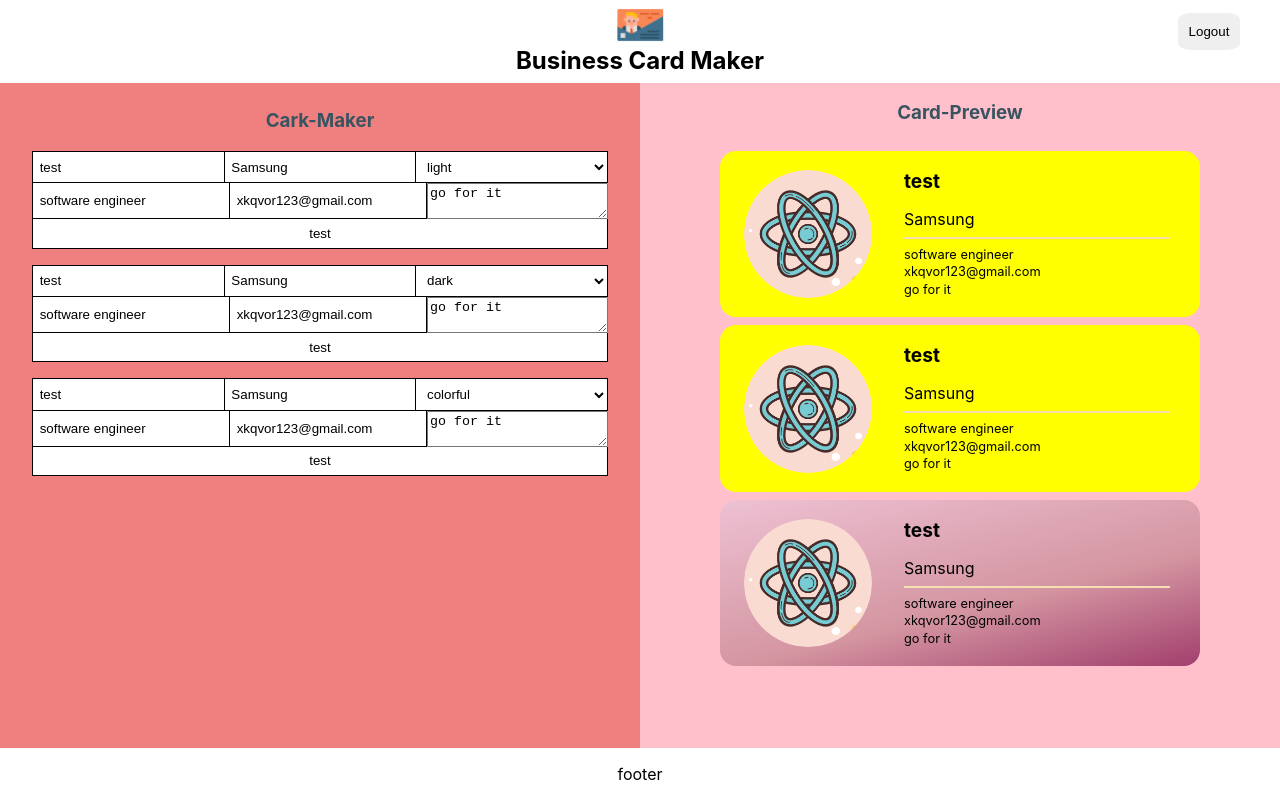
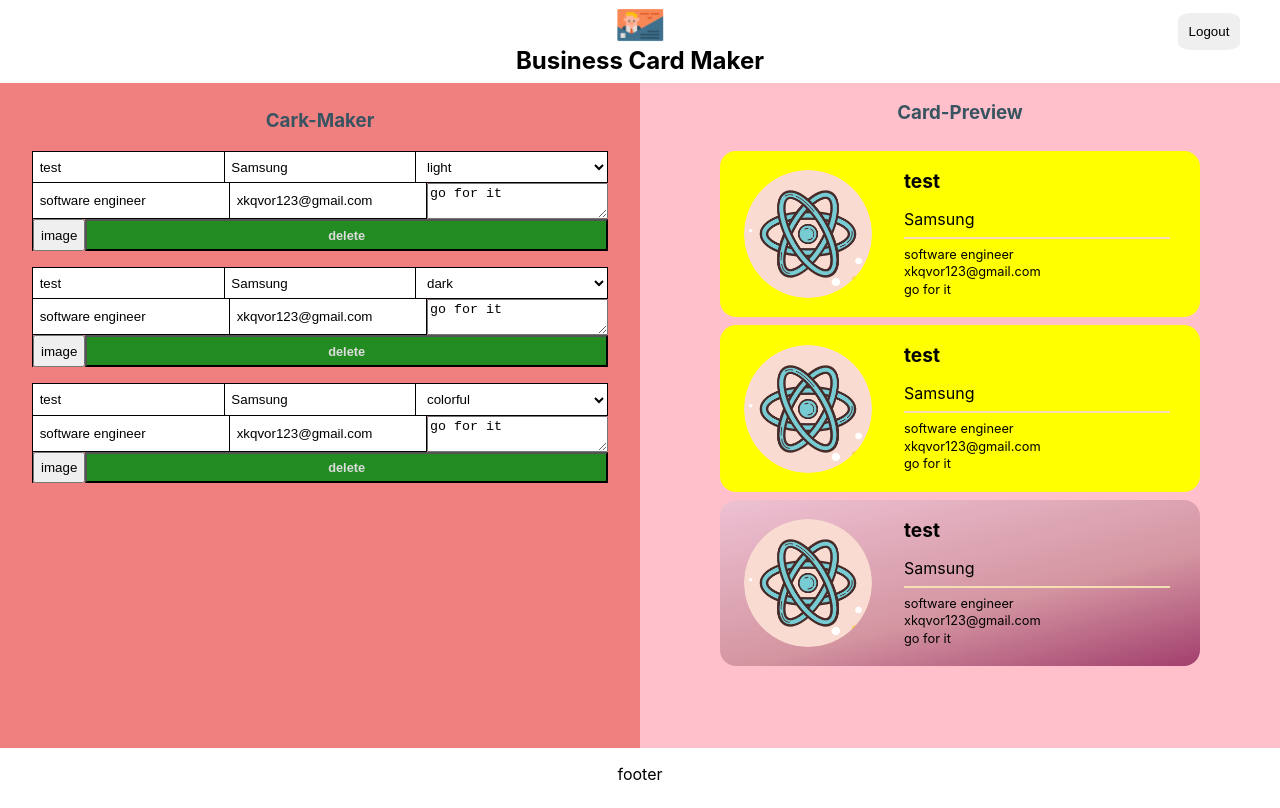
Before and after one commit to toppeak-web/2020, a React (Create React App) app: page /maker in a window 1280 px wide. Built offline with nearby package versions, Linux system fonts and the light colour scheme; no server answers; sample sign-in values are in the browser's storage.

Commit message:
4.1 add button css

```diff
--- a/src/components/card_edit/card_edit.jsx
+++ b/src/components/card_edit/card_edit.jsx
@@ -25,8 +25,9 @@
           <input className={styles.input} type="text" name="email" value={email}/>
           <textarea name="message" value={message}/>
           {/* button */}
-          <button className={styles.button}>
-              {name}
+          <button>image</button>
+          <button name="delete" className={styles.del_button}>
+              delete
           </button>
       </form>
   )
--- a/src/components/card_edit/card_edit.module.css
+++ b/src/components/card_edit/card_edit.module.css
@@ -33,3 +33,15 @@
 .textarea{
     flex-basis: 100%;
 }
+.del_button{
+    background-color: forestgreen;
+    color: #ddd;
+    font-weight: bold;
+    cursor: pointer;
+    padding: 0.5em;
+    flex: 1 1 50%;
+    font-size: 0.8rem;
+}
+.del_button:hover{
+    opacity: 0.8;
+}
```
